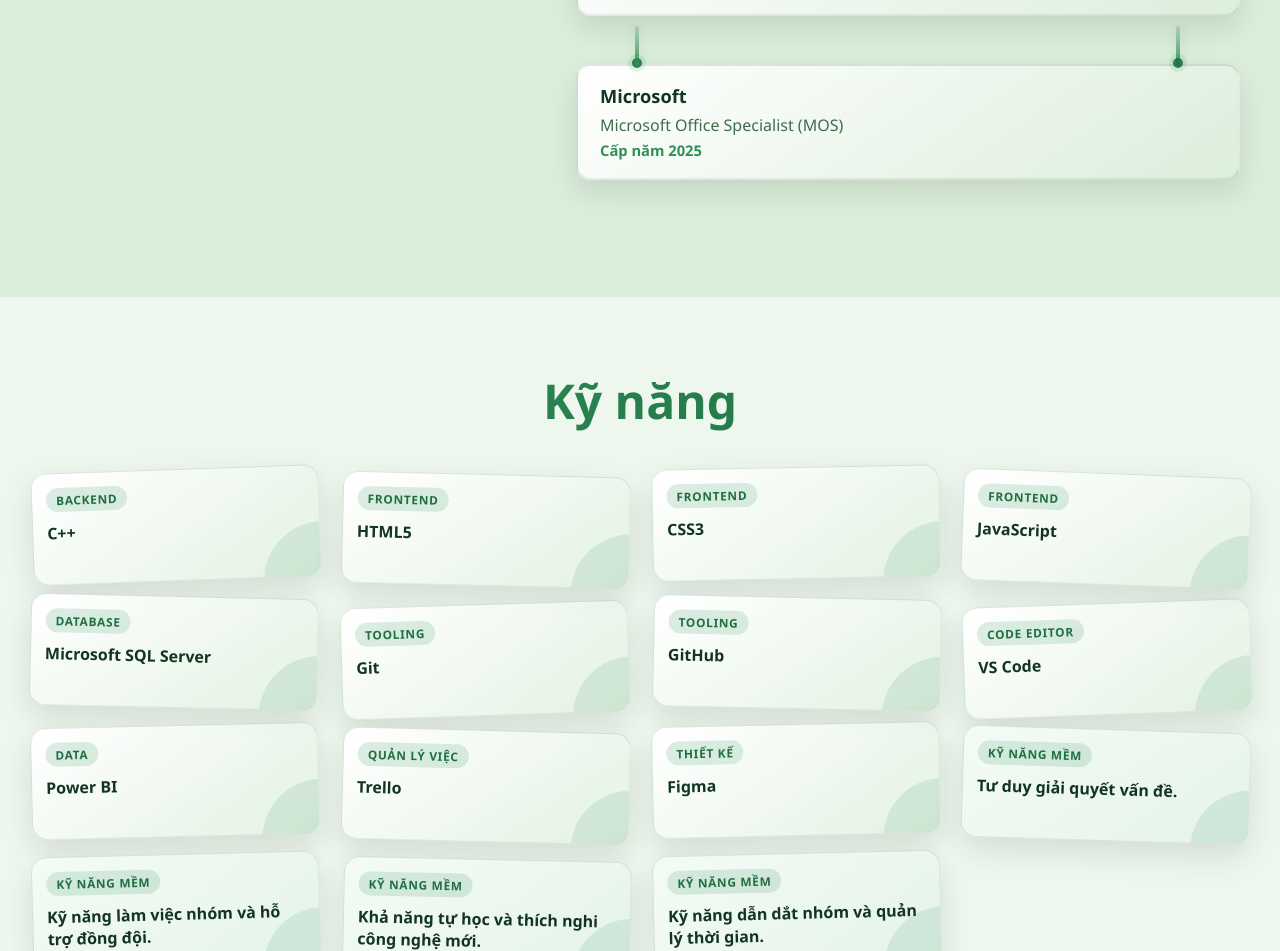
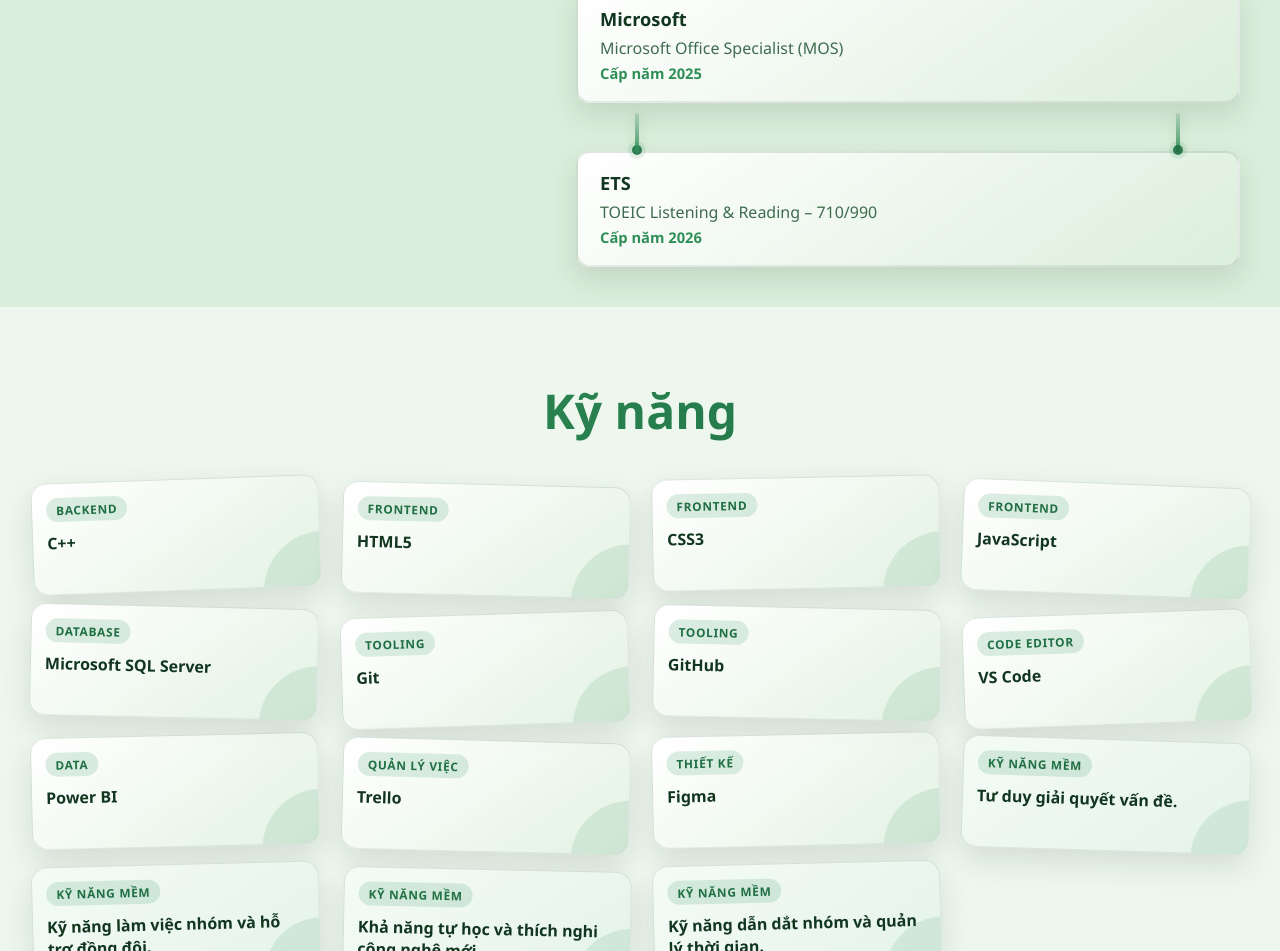
Before and after one commit to twngvi/github_io, a plain HTML site: page index.html in a window 1280 px wide. Shown: the part 1303-2254 px from the top of the page. Drawn offline with Linux system fonts and the light colour scheme.

Commit message:
them chung chi

```diff
--- a/index.html
+++ b/index.html
@@ -200,6 +200,20 @@
                   <p class="board-line1">Microsoft</p>
                   <p class="board-line2">Microsoft Office Specialist (MOS)</p>
                   <p class="board-line3">Cấp năm 2025</p>
+                </article>
+
+                <article class="hanging-board" tabindex="0">
+                  <span
+                    class="board-rope board-rope-left"
+                    aria-hidden="true"
+                  ></span>
+                  <span
+                    class="board-rope board-rope-right"
+                    aria-hidden="true"
+                  ></span>
+                  <p class="board-line1">ETS</p>
+                  <p class="board-line2">TOEIC Listening & Reading – 710/990</p>
+                  <p class="board-line3">Cấp năm 2026</p>
                 </article>
               </div>
             </div>
```
